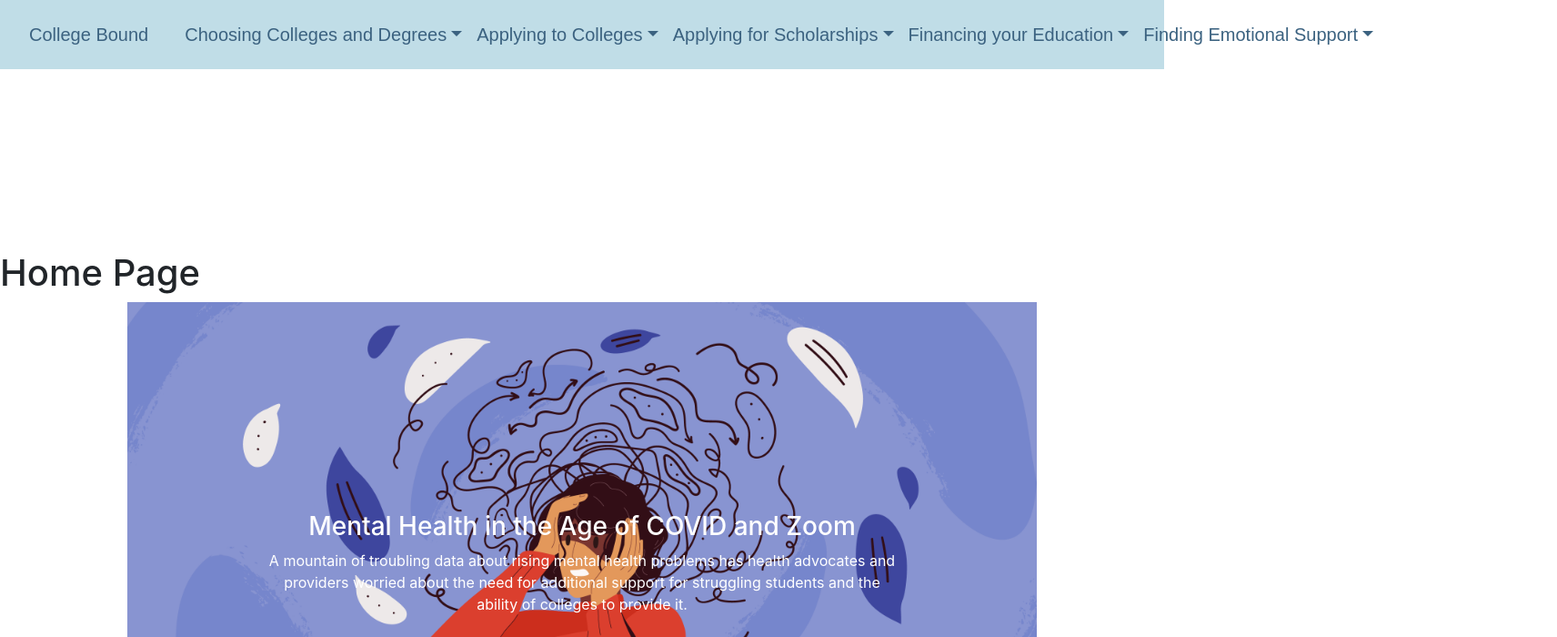
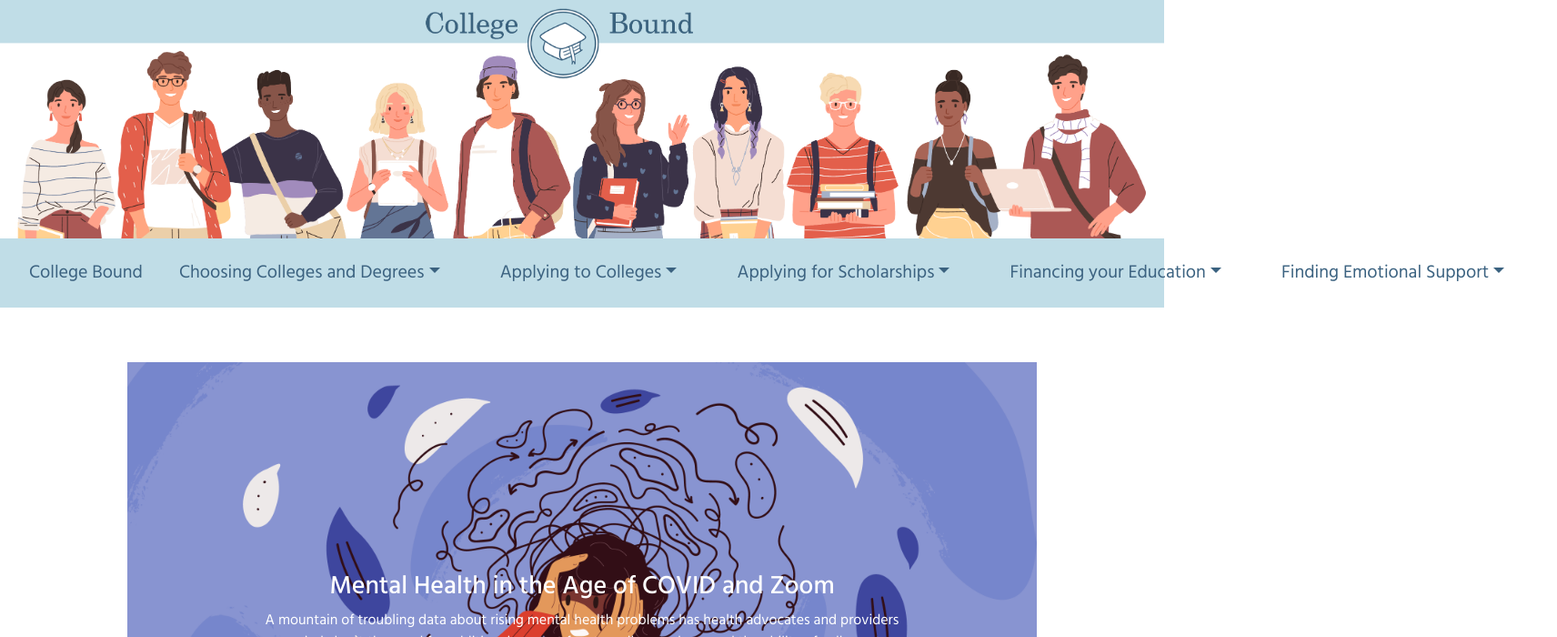
Before and after one commit to ameyam9/College_Bound, a React (Create React App) app in the folder sourcecode/college_bound/: page / in a window 1280 px wide. Shown: the top 700 px of the page at 91% size, 1712 px wide, since content can reach past the window. Built offline with nearby package versions, Linux system fonts and the light colour scheme.

Commit message:
Started CSS, general fixes

```diff
--- a/sourcecode/college_bound/src/App.css
+++ b/sourcecode/college_bound/src/App.css
@@ -1,8 +1,24 @@
+@import url('https://fonts.googleapis.com/css2?family=Hind:wght@300;400;500;700&display=swap');
+
 .carousel {
     width:1000px;
-    height:1000px;
+    height:2500px;
     margin: auto;
   }
+
+  .carousel-control {
+    position: absolute;
+    top: 50%;
+    z-index: 5;
+    display: inline-block;
+    }
+
+   .carousel-control.left, .carousel-control.right {
+      background: none;
+      color: red;
+      border: none;
+   }
+
   .navbar {
     background-color: #C0DDE7;
     font-family: Arial;
@@ -15,3 +31,42 @@
     padding: 10px 16px;
     text-decoration: none;
   }
+
+  .header {
+    max-width: 100%;
+    padding: 0;
+    display: block;
+    margin: 0 auto;
+  }
+
+  .ArticleCarousel {
+    margin-top: 60px;
+  }
+
+  .page_header{
+    display: block;
+    margin-top: 60px;
+    margin-left: auto;
+    margin-right: auto;
+    width: 80%;
+  }
+
+  h1 {
+    margin-top: 0px;
+    padding-top: -50px;
+    margin-left: 200px;
+    margin-right: auto;
+    font-weight: bold;
+  }
+
+  h2{
+    margin-left: 250px;
+  }
+
+  p, a, h1, h3 {
+    font-family: 'Hind', sans-serif;
+  }
+
+  #collasible-nav-dropdown {
+    margin-right: 50px;
+  }
--- a/sourcecode/college_bound/src/ArticleCarousel.js
+++ b/sourcecode/college_bound/src/ArticleCarousel.js
@@ -7,26 +7,26 @@ function ArticleCarousel() {
         <div className="ArticleCarousel">
             <Carousel>
                 <Carousel.Item>
-                    <a href="https://www.insidehighered.com/news/2020/09/11/students-great-need-mental-health-support-during-pandemic">
+                    {/* <a href="https://www.insidehighered.com/news/2020/09/11/students-great-need-mental-health-support-during-pandemic"> */}
                     <img
                         className="d-block w-100"
                         src={"/media/campus_life_article.png"}
                         alt="First slide"
                     />
-                    </a>
+                    {/* </a> */}
                     <Carousel.Caption>
                         <h3>Why Campus Life Matters</h3>
-                        <p>Campus life has huge rammifications for yada.</p>
+                        <p>Campus life has huge ramifications for students.</p>
                     </Carousel.Caption>
                 </Carousel.Item>
                 <Carousel.Item>
-                    <a href="https://thecollegepost.com/universities-us-covid-19">
+                    {/* <a href="https://thecollegepost.com/universities-us-covid-19"> */}
                     <img
                         className="d-block w-100"
                         src={"/media/mental_health_article.png"}
                         alt="Second slide"
                     />
-                    </a>
+                    {/* </a> */}
 
                     <Carousel.Caption>
                         <h3>Mental Health in the Age of COVID and Zoom</h3>
@@ -39,18 +39,18 @@ function ArticleCarousel() {
                     </Carousel.Caption>
                 </Carousel.Item>
                 <Carousel.Item>
-                    <a href="https://www.washingtonpost.com/national/how-black-lives-matter-born-on-the-streets-is-rising-to-power-on-campus/2015/11/17/3c113e96-8959-11e5-be8b-1ae2e4f50f76_story.html">
+                    {/* <a href="https://www.washingtonpost.com/national/how-black-lives-matter-born-on-the-streets-is-rising-to-power-on-campus/2015/11/17/3c113e96-8959-11e5-be8b-1ae2e4f50f76_story.html"> */}
                     <img
                         className="d-block w-100"
                         src={"/media/covid_article.png"}
                         // src="https://img.washingtonpost.com/rf/image_1484w/2010-2019/WashingtonPost/2015/11/17/National-Enterprise/Images/University_of_Missouri_Turmoil-0302b-1394.jpg?uuid=VGBADI1nEeW69L3zc1XaDA"
                         alt="Third slide"
                     />
-                    </a>
+                    {/* </a> */}
 
                     <Carousel.Caption>
                         <h3>
-                            How Collegs are Handling COVID and what that means for you
+                            How Colleges are Handling COVID and what that means for you
                 </h3>
                         <p>What you should be looking out for.</p>
                     </Carousel.Caption>
--- a/sourcecode/college_bound/src/NavBar.js
+++ b/sourcecode/college_bound/src/NavBar.js
@@ -15,6 +15,7 @@ import { BrowserRouter as Router, Link } from "react-router-dom";
 function NavBar() {
   return (
     <div className="NavBar">
+      <img className="header" src={"/media/header.png"} />
       <Router>
         <Navbar collapseOnSelect expand="lg" bg="blue" variant="blue">
           <Navbar.Brand>
--- a/sourcecode/college_bound/src/pages/ChoosingaCollege.js
+++ b/sourcecode/college_bound/src/pages/ChoosingaCollege.js
@@ -2,7 +2,9 @@ import "../App.css";
 function ChoosingaCollege() {
   return (
     <div className="ChoosingaCollege">
-      <h1 style={{ marginTop: 200 }}>Choosing a College</h1>
+      <img className="page_header" src={"/media/choosing_a_college.png"} />
+      <h1 style={{ marginTop: 50 }}>Choosing a College</h1>
+      <p> Lorem ipsum dolor sit amet, consectetur adipiscing elit. Mauris elementum quis massa eu pharetra. Morbi lectus velit, ultricies a mattis eu, consectetur non lectus. Vestibulum tristique ipsum non sem euismod, vitae porttitor lacus lacinia. Mauris tristique faucibus odio, eu finibus nisi. Sed ullamcorper est massa, nec volutpat ex iaculis eget. Phasellus nisi nisi, congue nec tellus ac, dictum dignissim nisl. Sed velit turpis, efficitur ac tristique id, molestie eu urna. Suspendisse blandit diam nec sagittis pulvinar. Pellentesque sagittis enim in metus interdum maximus quis dignissim sem. Aliquam ligula ante, facilisis aliquet justo eu, tempus elementum justo. Duis ut elit risus. Vestibulum fringilla, est ac scelerisque pretium, mi tellus hendrerit nulla, at tincidunt tortor erat id orci. Vestibulum sed mauris dignissim, lacinia metus a, sodales nisi. Ut</p>
     </div>
   );
 }
--- a/sourcecode/college_bound/src/pages/HomePage.js
+++ b/sourcecode/college_bound/src/pages/HomePage.js
@@ -4,7 +4,6 @@ import "../App.css";
 function HomePage() {
   return (
     <div className="HomePage">
-      <h1 style={{ marginTop: 200 }}>Home Page</h1>
       <ArticleCarousel />
     </div>
   );
```
Also changed, not shown: sourcecode/college_bound/public/media/header.png (added), sourcecode/college_bound/public/media/header2.png (added). Lines whose indentation alone changed are shown as unchanged.
